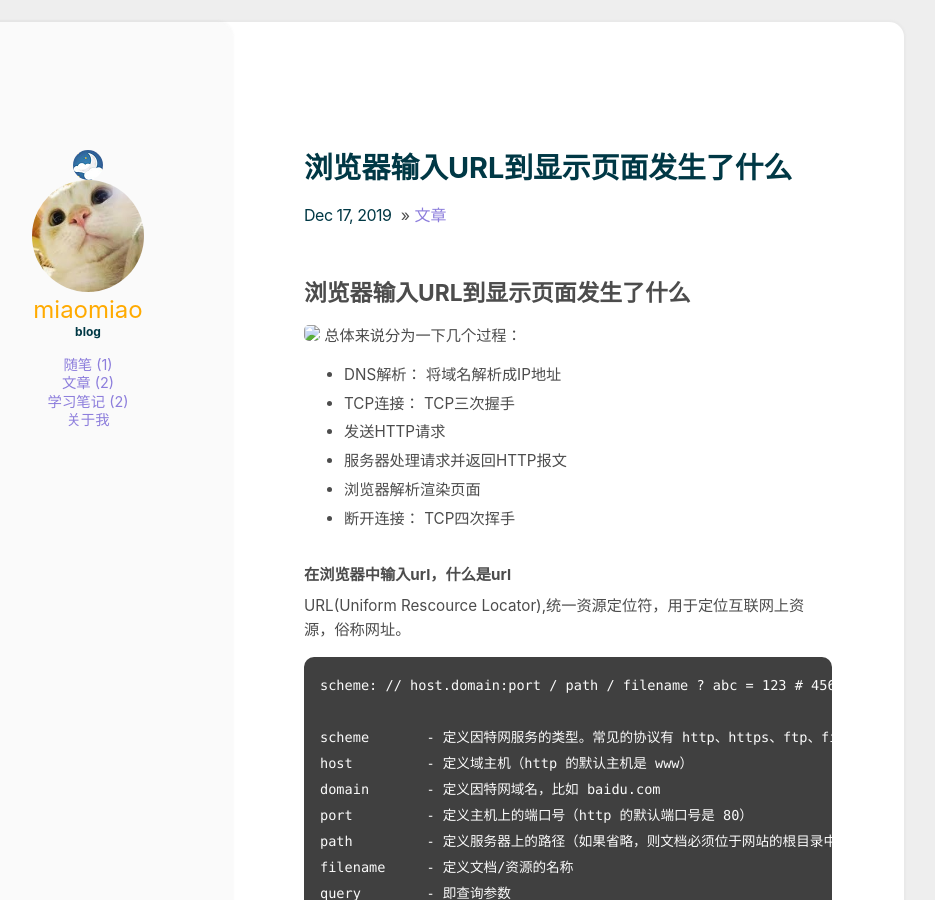
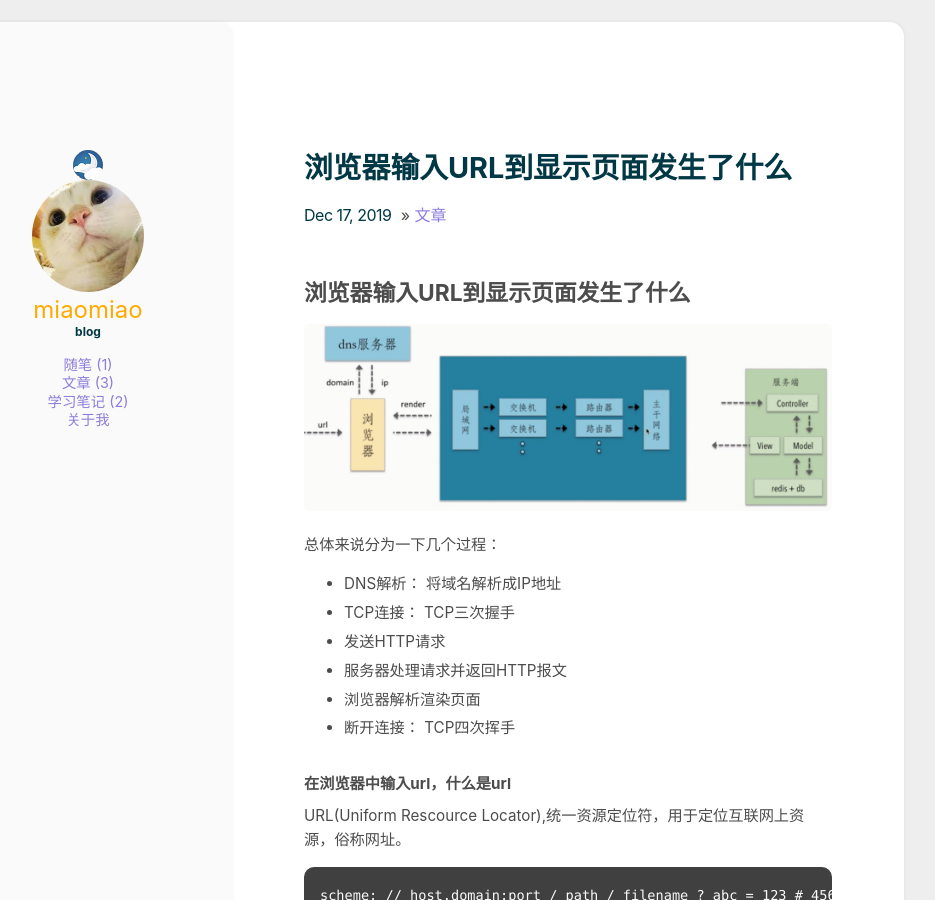
Before and after one commit to hahamiaomiao/blog, a Jekyll site: the page built from _posts/2019-12-17-mv.md, in a window 1280 px wide and 900 px high. Shown: the whole window, without its empty margins (216-1151 px from the left). Built offline with Jekyll 4.4.1, drawn with Linux system fonts in a browser that asks for light colours.

Commit message:
调整图片位置

````diff
--- a/_posts/2019-12-17-mv.md
+++ b/_posts/2019-12-17-mv.md
@@ -5,7 +5,8 @@ comments: true
 ---
 
 ## 浏览器输入URL到显示页面发生了什么
-<img src="{{ '/assets/img/19-12-17view.png' }}" />
+<img src="{{ '/assets/articleImg/19-12-17view.png' }}" />
+
 总体来说分为一下几个过程：
 - DNS解析： 将域名解析成IP地址
 - TCP连接： TCP三次握手
@@ -39,19 +40,20 @@ IP地址是指互联网协议地址，是IP address的缩写。IP地址是IP协
 DNS协议提供通过域名查找IP地址，或逆向从IP地址反查域名的服务。DNS是一个网络服务器，我们的域名解析简单来说就是在DNS上记录一条信息记录。
 
 ###### 浏览器如何通过域名去查询URL对应的IP呢？
-DNS域名解析分为递归查询和迭代查询两种方式，现一般为迭代查询。
-<img src="{{ '/assets/img/19-12-17dns.png' }}" />
+DNS域名解析分为递归查询和迭代查询两种方式，现一般为迭代查询。<br>
+<img src="{{ '/assets/articleImg/19-12-17dns.png' }}" />
 
 ###### 小结
 浏览器通过向DNS服务器发送域名，DNS服务器查询到与域名相对应的IP地址，然后返回给浏览器，浏览器再将IP地址打在协议上，同时请求参数也会在协议上搭载，然后一并发送到对应的服务器。
 
-`扩展：DNS优化`
+`扩展：DNS优化`<br>
 - DNS缓存： DNS存在着多级缓存，从离浏览器的距离排序的话，有以下几种：浏览器缓存，系统缓存，路由器缓存，IPS服务器缓存，根域名服务器缓存，顶级域名服务器缓存，主域名服务器缓存。
 - DNS负载均衡（DNS重定向）：DNS负载均衡技术的实现原理是在DNS服务器中为同一个主机名配置多个IP地址，在应答DNS查询时，DNS服务器对每个查询将以DNS文件中主机记录的IP地址按顺序返回不同的解析结果，将客户端的访问引导到不同的机器上去，使得不同的客户端访问不同的服务器，从而达到负载均衡的目的
 
 #### 1.2 TCP三次握手
-在客户端发送数据之前会发起TCP三次握手用以同步客户端和服务端的序列号和确认号，并交换TCP窗口大小信息。
-<img src="{{ '/assets/img/19-12-17threehand.png' }}" />
+在客户端发送数据之前会发起TCP三次握手用以同步客户端和服务端的序列号和确认号，并交换TCP窗口大小信息。<br>
+<img src="{{ '/assets/articleImg/19-12-17threehand.png' }}" />
+
 ###### TCP三次握手的过程如下
 - 客户端发送一个带SYN=1,Seq=X的数据包到服务器端口
 - 服务器发挥一个带SYN=1,ACK=X+1,Seq=Y的响应包以示传达确认信息
@@ -76,11 +78,11 @@ TCP三次握手结束后，开始发送HTTP请求报文。请求报文由请求
 请求体，可以承载多个请求参数的数据，包含回车符、换行符和请求数据，并不是所有请求都具有请求数据。
 
 #### 1.4 服务器处理请求并返回HTTP报文
-每台服务器上都会安装处理请求的应用---Web server。常见的web server产品有apache、nginx、IIS、Lighttpd等。但大部分都还是按照MVC设计模式进行搭建的。
-<img src="{{ '/assets/img/19-12-17mvc.png' }}" />
+每台服务器上都会安装处理请求的应用---Web server。常见的web server产品有apache、nginx、IIS、Lighttpd等。但大部分都还是按照MVC设计模式进行搭建的。<br>
+<img src="{{ '/assets/articleImg/19-12-17mvc.png' }}" />
 
 #### 1.5 浏览器解析渲染页面
-<img src="{{ '/assets/img/19-12-17render.png' }}" />
+<img src="{{ '/assets/articleImg/19-12-17render.png' }}" />
 
 ###### 浏览器的主要功能
 浏览器的主要功能就是向服务器发出请求，在浏览器窗口中展示您选择的网络资源，这里所说的资源一般是指HTML文档，也可以是PDF、图片或其他的类型。资源的位置由用户使用URI（统一资源标示符）指定。<br>
@@ -96,8 +98,9 @@ TCP三次握手结束后，开始发送HTTP请求报文。请求报文由请求
 - 数据存储(DB perSISTENCE) - 属于持久层，浏览器需要在硬盘中保存类似cookie的各种数据，HTML5定义了web database技术，这是一种轻量级完整的客户端存储技术。
 
 ###### 浏览器的渲染过程
-<img src="{{ '/assets/img/19-12-17view.png' }}" />
-**1.HTML解析，构建DOM**
+<img src="{{ '/assets/articleImg/19-12-17view.png' }}" />
+
+**1.HTML解析，构建DOM**<br>
 浏览器解析HTML，构建DOM树。解析HTML到构建DOM过程可以简述如下：
 ```
 Bytes -> characters -> tokens -> nodes ->DOM
@@ -109,7 +112,7 @@ Bytes -> characters -> tokens -> nodes ->DOM
 - DOM构建：因为HTML标记定义的就是不同标签之间的关系，这个关系就像是一个树形结构一样
 事实上，构建DOM的过程中，不是等所有Token都转换完成后再去生成节点对象，二十一边生成Token一边消耗Token来生成节点对象。换句话说，每个Token被生成后，会立刻消耗这个Token创建出节点对象。注意：带有结束标示符的Token不会创建节点对象。<br>
 还有两点需要注意的地方。第一，DOM树解析的过程是一个深度优先遍历，即先构建当前节点的所有子节点，再构建下一个兄弟节点。第二，若遇到JavaScript标签，则DOM树的构建会暂停，直至脚本执行完毕。
-**2.解析CSS，生成CSS规则树**
+**2.解析CSS，生成CSS规则树**<br>
 同理，CSS规则树的生成也是类似
 ```
 Bytes -> characters -> token -> nodes -> CSSOM
@@ -117,11 +120,11 @@ Bytes -> characters -> token -> nodes -> CSSOM
 在这一过程中，浏览器会确定下每一个节点的样式到底是什么，并且这一过程其实是很消耗资源的。因为样式你可以自行设置给某个节点，也可以通过继承获得。在这一过程中，浏览器得递归CSSOM树，然后确定具体的元素到底是什么样式。<br>
 同时，解析css规则树是js执行将暂停，直至CSS规则树就绪。<br>
 注意：css匹配HTML元素是一个相当复杂和有性能问题的事情。所以DOM树要小，css尽量用id和class，千万不要过度层叠下去。
-**3.合并DOM树和css规则，生成render树**
+**3.合并DOM树和css规则，生成render树**<br>
 当我们生成DOM树和CSSOM树以后，就需要将这两棵树组合为渲染树。一般来说，渲染树和DOM树是相对应的，但不是严格意义上的一一对应，因为有一些不可见的DOM元素不会插入到渲染树中，如head这种不可见的标签或者display:node等。
-**4.布局render树（Layout/reflow),负责各元素尺寸、位置的计算**
+**4.布局render树（Layout/reflow),负责各元素尺寸、位置的计算**<br>
 布局：通过渲染树中渲染对象的信息，计算出每一个渲染对象的位置和尺寸。layout：也称为reflow，即回流。一般意味着元素的内容、结构、位置或尺寸发生了变化，需要重新计算样式和渲染树。
-**5.绘制render树（paint)，绘制页面像素信息**
+**5.绘制render树（paint)，绘制页面像素信息**<br>
 绘制阶段：系统会遍历呈现树，并调用呈现器的“paint”方法，将呈现器的内容显示在屏幕上。repaint：即重绘。意味着元素发生的改变只是影响了元素的一些外观之类的时候（例如：背景色、边框颜色、文字颜色等），此时只需要应用新样式绘制这个元素就可以了。
 
 #### 1.6 断开连接
````
Also changed, not shown: _posts/2019-12-15-bow.md (added, +5 -0 lines), assets/articleImg/19-12-17bye.png (renamed from assets/img/articleImg/19-12-17bye.png), assets/articleImg/19-12-17dns.png (renamed from assets/img/articleImg/19-12-17dns.png), assets/articleImg/19-12-17mvc.png (renamed from assets/img/articleImg/19-12-17mvc.png), assets/articleImg/19-12-17render.png (renamed from assets/img/articleImg/19-12-17render.png), assets/articleImg/19-12-17threehand.png (renamed from assets/img/articleImg/19-12-17threehand.png), assets/articleImg/19-12-17view.png (renamed from assets/img/articleImg/19-12-17view.png).
